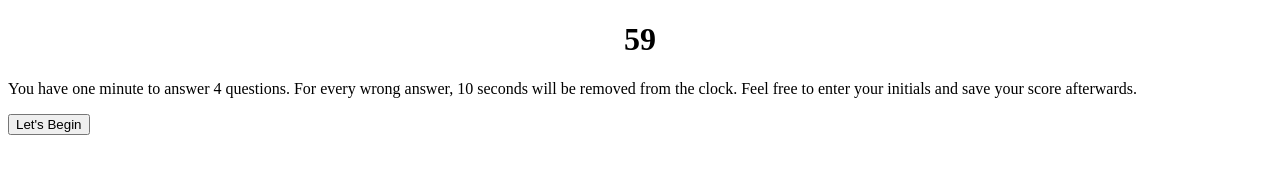
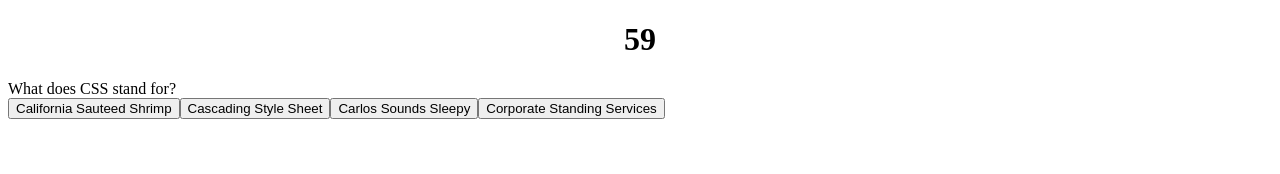
Before and after one commit to danielolvera21/code-quiz-challenge, a plain HTML site: page index.html in a window 1280 px wide. Both pictures are taken after a click on the button "Let's Begin". Drawn offline with Linux system fonts and the light colour scheme.

Commit message:
able to display one question and choices, added correct/incorrect label

```diff
--- a/Assets/script.js
+++ b/Assets/script.js
@@ -1,58 +1,103 @@
 var title = document.querySelector('.title');
 var startBtn = document.querySelector('.start-btn');
-const questions = [
+var questions = [
     {
         question: "What does CSS stand for?",
-        answers: {
-            a: 'California Sauteed Shrimp',
-            b: 'Cascading Style Sheet',
-            c: 'Carlos Sounds Sleepy',
-            d: 'Corporate Standing Services'
-        },
-        correctAnswer: 'b'
+        answers: [
+            'California Sauteed Shrimp',
+            'Cascading Style Sheet',
+            'Carlos Sounds Sleepy',
+            'Corporate Standing Services'
+        ],
+        correctAnswer: 'Cascading Style Sheet'
     },
     {
         question: '___ is the standard markup language for creating web pages.',
-        answers: {
-            a: "NFT",
-            b: "Javascript",
-            c: "HTML",
-            d: "ESPN"
-        },
-        correctAnswer: 'c'
+        answers: [
+            "NFT",
+            "Javascript",
+            "HTML",
+            "ESPN"
+        ],
+        correctAnswer: 'HTML'
     },
     {
         question: 'Which of these is NOT a way to assign a variable?',
-        answers: {
-            a: "bruh",
-            b: "let",
-            c: "const",
-            d: "var"
-        },
-        correctAnswer: "a"
+        answers: [
+            "bruh",
+            "let",
+            "const",
+            "var"
+        ],
+        correctAnswer: "bruh"
     },
     {
         question: "User behavior, such as a mouse click, is referred to as a(n) _____.",
-        answers: {
-            a: "show",
-            b: "event",
-            c: "party",
-            d: "hootenanny"
-        },
-        correctAnswer: "b"
+        answers: [
+            "show",
+            "event",
+            "party",
+            "hootenanny"
+        ],
+        correctAnswer: "event"
     }
 ];
 
+const removeElement = (...els) => {
+    for (let el of els) el.remove();
+}
+var rules = document.getElementById('rules');
+var questionBox = document.getElementById("questionsBox");
+var answerBox = document.getElementById("answerBox");
+var scoreBox = document.getElementById("scoreBox");
+var correctWrong = document.getElementById('correct-wrongBox');
+var questionCount = 0;
+let currentScore = 0;
+var timeLeft = 60;
+
+
 function startQuiz() {
-    //var startBtn = document.querySelector(".start-btn");
-    //console.log(startBtn);
+    startTimer();
 
-    startTimer();
+    removeElement(startBtn);
+    removeElement(rules);
+    if (questionCount < questions.length) {
+        questionBox.innerHTML = '<div>' + questions[questionCount].question + '</div>';
+        answerBox.textContent = "";
+        for (let i = 0; i < questions[questionCount].answers.length; i++) {
+            let buttonel = document.createElement('button');
+            buttonel.innerText = questions[questionCount].answers[i];
+            buttonel.setAttribute('data-id', i);
+            buttonel.addEventListener('click', function (event) {
+                event.stopPropagation();
+                if (buttonel.innerText === questions[questionCount].correctAnswer) {
+                    currentScore = currentScore + 100;
+                    correctWrong.innerHTML = '<div class="correct">' + 'Correct!' + '</div>'
+                    // function to proceed to next question
+                } else {
+                    currentScore = currentScore - 50;
+                    timeLeft = timeLeft - 10;
+                    correctWrong.innerHTML = '<div class="wrong">' + 'Incorrect!' + '</div>'
+                }
+                questionBox.innerHTML = "";
+                if (questionCount === questions.length) {
+                    return;
+                } else {
+                    questionCount++;
+                    //function to proceed to next question
+                }
+            });
+            answerBox.append(buttonel);
+        }
+    }
+
+
+
+
 
 };
 
 function startTimer() {
-    var timeLeft = 60;
     var timerBegin = setInterval(function () {
         if (timeLeft > 0) {
             title.textContent = timeLeft;
@@ -60,9 +105,11 @@ function startTimer() {
         } else {
             title.textContent = "TIME'S UP!!!";
             clearInterval(timerBegin);
+            //function for capturing user score
         }
     }, 1000)
 };
 
 
+
 startBtn.addEventListener('click', startQuiz);
--- a/Assets/style.css
+++ b/Assets/style.css
@@ -1,10 +1,21 @@
 * {
-    box-sizing: border-box;
+  box-sizing: border-box;
 }
 
 .title {
-    display: flex;
-    align-items: center;
-    justify-content: center;
+  display: flex;
+  align-items: center;
+  justify-content: center;
+}
 
+.correct {
+  color: green;
+  text-align: center;
+  font-weight: bolder;
 }
+
+.wrong {
+  color: red;
+  text-align: center;
+  font-weight: bolder;
+}
--- a/index.html
+++ b/index.html
@@ -14,7 +14,7 @@
     <main>
       <div id="quiz"></div>
       <section>
-        <p>
+        <p id="rules">
           You have one minute to answer 4 questions. For every wrong answer, 10
           seconds will be removed from the clock. Feel free to enter your
           initials and save your score afterwards.
@@ -23,7 +23,11 @@
           Let's Begin
         </button>
       </section>
-      <div id="results"></div>
+      <div id="questionsBox"></div>
+      <div id="answerBox"></div>
+      <div id="correct-wrongBox"></div>
+      <div id="scoresBox"></div>
+      <form id="results"></form>
     </main>
 
     <script src="Assets/script.js"></script>
```
